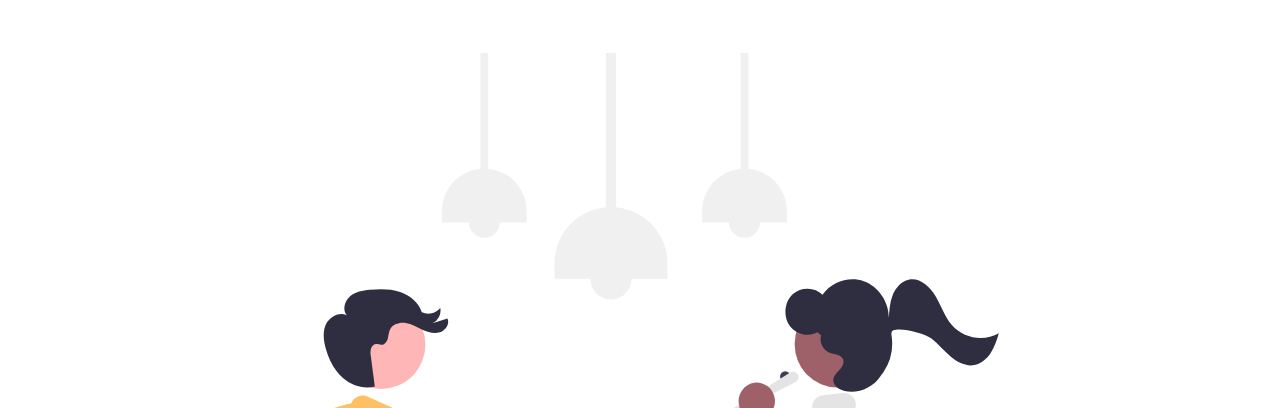
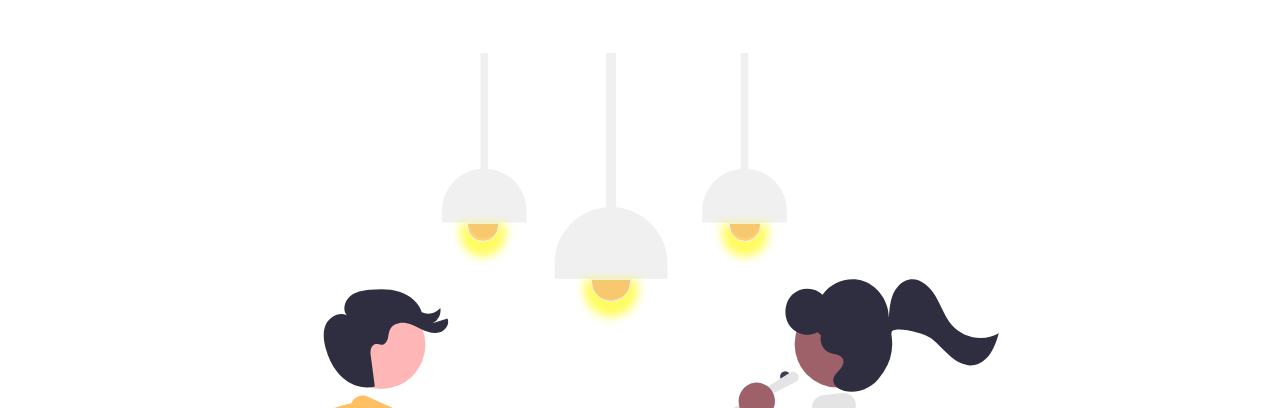
Before and after one commit to samme1210/recipeProject, a plain HTML site: page index.html in a window 1280 px wide. Shown: the part 392-800 px from the top of the page. Drawn offline with Linux system fonts and the light colour scheme.

Commit message:
working on loading state for home page

```diff
--- a/index.html
+++ b/index.html
@@ -60,6 +60,9 @@
                 <div class="row">
                     <div class="img__wrapper">
                         <img class="landing__img" src="assets/undraw_eating_together_re_ux62.svg" alt="">
+                        <div class="loading__light light-left"></div>
+                        <div class="loading__light light-middle"></div>
+                        <div class="loading__light light-right"></div>
                     </div>
                 </div>
             </div>
--- a/styles.css
+++ b/styles.css
@@ -354,11 +354,64 @@ body.toggled {
 .img__wrapper {
     display: flex;
     justify-content: center;
+    position: relative;
 }
 
 .landing__img {
     width: 85%;
 }
+
+.loading__light {
+    position: absolute;
+    background: rgba(255, 166, 0, 0.538);
+    outline: 0.5px solid #f0f0f0;
+    border-bottom-left-radius: 20px;
+    border-bottom-right-radius: 20px;
+    box-shadow: 0px 8px 10px 8px rgba(255, 251, 0, 0.631);
+}
+
+.light-left {
+    top: 20%;
+    left: 35.7%;
+    width: 2.5%;
+    height: 2%;
+}
+
+.light-middle {
+    top: 26.5%;
+    left: 46%;
+    width: 3.2%;
+    height: 2.5%;
+}
+
+.light-right {
+    top: 20%;
+    right: 40%;
+    width: 2.5%;
+    height: 2%;
+}
+
+.loading .light-left {
+    animation: flashingLights 2000ms ease 400ms infinite;
+}
+.loading .light-middle {
+    animation: flashingLights 2000ms  ease 800ms infinite;
+}
+.loading .light-right {
+    animation: flashingLights 2000ms ease 1200ms infinite;
+}
+
+
+@keyframes flashingLights {
+    0%{
+        opacity: 1;
+    }
+
+    100% {
+        opacity: 0;
+    }
+}
+
 
 /*
     FOOTER
```
Also changed, not shown: 1 other file.
